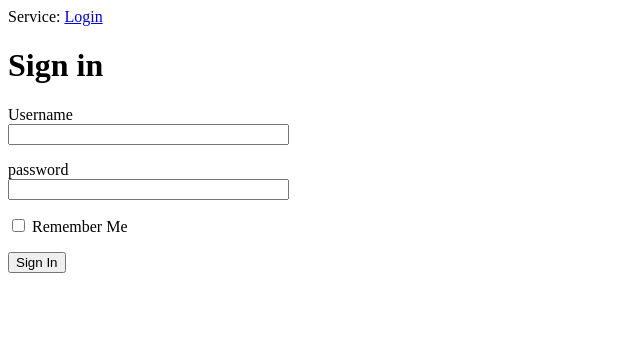
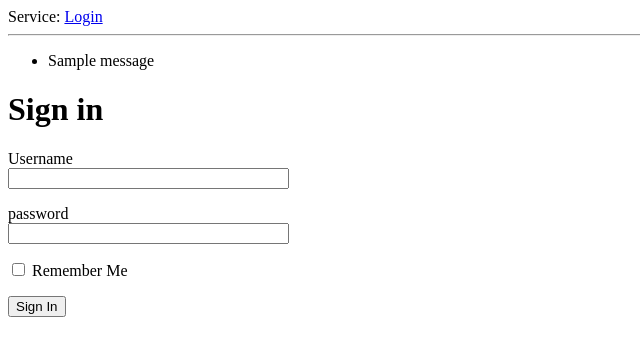
Before and after one commit to Smidels/WebService, a Flask app: page /login in a window 1280 px wide. Shown: the top 356 px of the page, without its empty margins (0-640 px from the left). Run offline with Flask 2, Linux system fonts and the light colour scheme; one stand-in notice (Sample message) is shown.

Commit message:
Add flash messages

```diff
--- a/app/routes.py
+++ b/app/routes.py
@@ -1,4 +1,4 @@
-from flask import render_template, flash, redirect
+from flask import render_template, flash, redirect, url_for
 from app import app
 from app.forms import LoginForm
 
--- a/app/templates/base.html
+++ b/app/templates/base.html
@@ -9,8 +9,18 @@
 	<body>
 		<div>
 			Service:
-			<a href="/login">Login</a>
+			<a href="{{ url_for('login') }}">Login</a>
 		</div>
+		<hr>
+		{% with messages = get_flashed_messages() %}
+		{% if messages %}
+		<ul>
+			{% for message in messages %}
+			<li>{{ message }}</li>
+			{% endfor %}
+		</ul>
+		{% endif %}
+		{% endwith %}
 		{% block content %}{% endblock %}
 	</body>
 </html>
--- a/app/templates/login.html
+++ b/app/templates/login.html
@@ -6,11 +6,17 @@
 		{{ form.hidden_tag() }}
 		<p>
 			{{ form.username.label }}<br>
-			{{ form.username(size=32) }}
+			{{ form.username(size=32) }}<br>
+			{% for error in form.username.errors %}
+			<span style="color: red;">[{{ error }}]</span>
+			{% endfor %}
 		</p>
 		<p>
 			{{ form.password.label }}<br>
-			{{ form.password(size=32) }}
+			{{ form.password(size=32) }}<br>
+			{% for error in form.username.errors %}
+			<span style="color: red;">[{{ error }}]</span>
+			{% endfor %}
 		</p>
 		<p> {{ form.remember_me() }}
 			{{ form.remember_me.label }}
```
